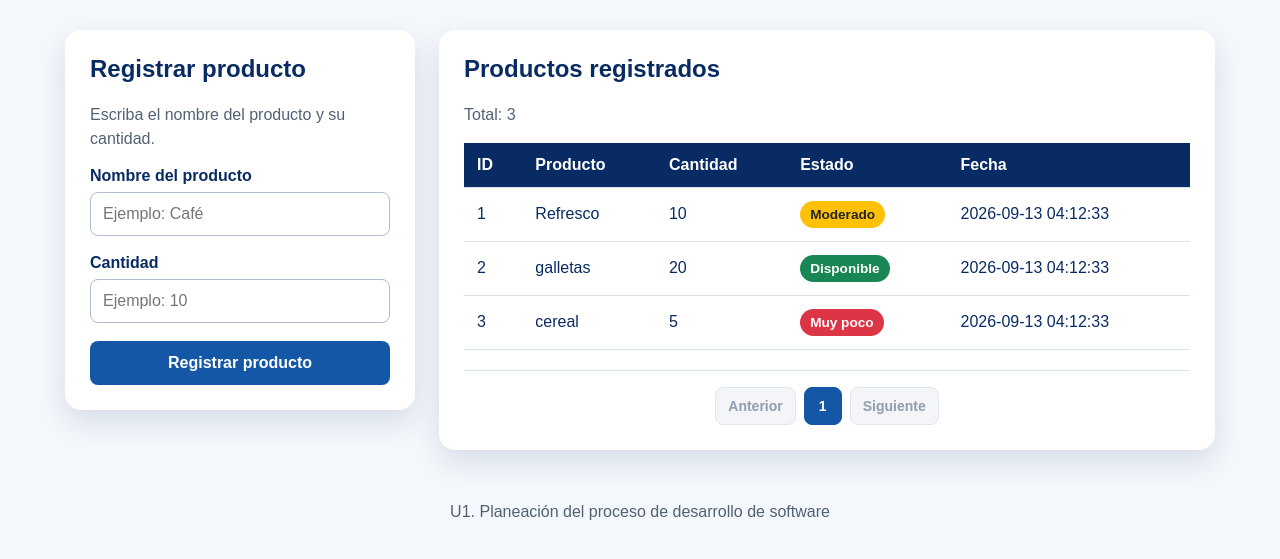
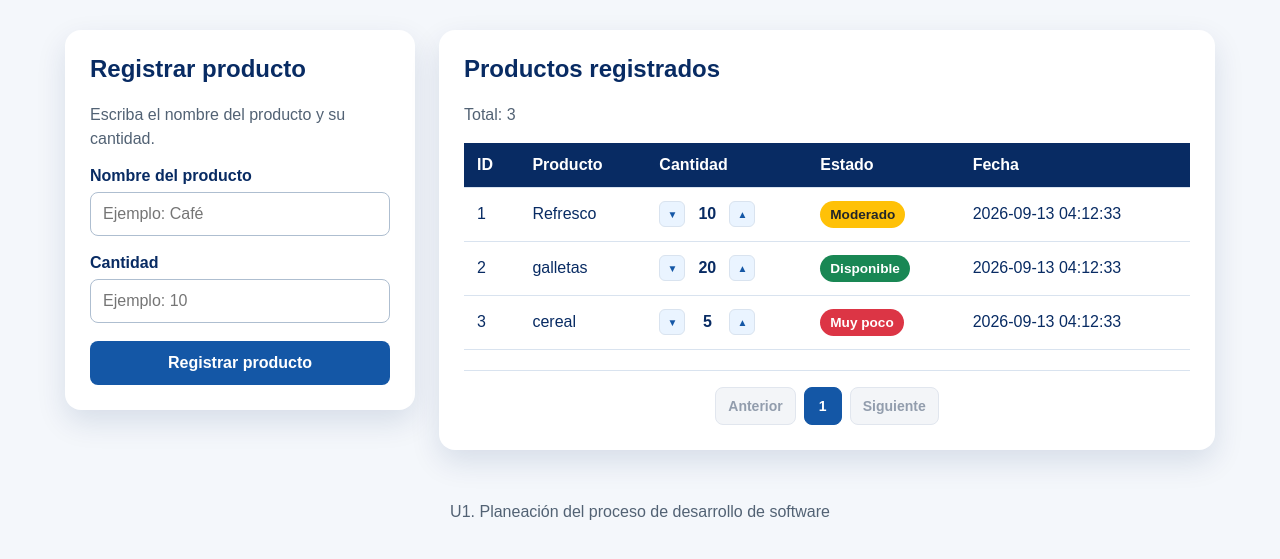
Before and after one commit to FreddyGP24/inventario, a PHP site: page / in a window 1280 px wide. Shown: the part 186-745 px from the top of the page. Run offline with PHP 8.4, Linux system fonts and the light colour scheme; data comes from the database, SQL or seed files in the repository; a stand-in replaces the project's code that opens the database connection.

Commit message:
Esición rápida de la cantidad del producto

```diff
--- a/conexion.php
+++ /dev/null
@@ -1,24 +0,0 @@
-<?php
-
-$servidor = 'localhost';
-$baseDatos = 'inventario';
-$usuario = 'root';
-$contrasena = '';
-
-try {
-    $conexion = new PDO(
-        "mysql:host=$servidor;dbname=$baseDatos;charset=utf8mb4",
-        $usuario,
-        $contrasena
-    );
-
-    $conexion->setAttribute(
-        PDO::ATTR_ERRMODE,
-        PDO::ERRMODE_EXCEPTION
-    );
-} catch (PDOException $error) {
-    die(
-        'No fue posible conectarse con la base de datos: '
-        . $error->getMessage()
-    );
-}
--- /dev/null
+++ b/config/conexion.ejemplo.php
@@ -0,0 +1,6 @@
+<?php
+
+$servidor = 'localhost';
+$baseDatos = 'TU_BASE_DE_DATOS';
+$usuario = 'TU_USUARIO';
+$contrasena = 'TU_CONTRASEÑA';
--- a/css/estilos.css
+++ b/css/estilos.css
@@ -371,3 +371,55 @@ footer {
     background-color: #6c757d;
     color: white;
 }
+
+/* Controles de Cantidad en la Tabla */
+.control-cantidad {
+    display: flex;
+    align-items: center;
+    gap: 8px;
+}
+
+.form-cantidad {
+    margin: 0;
+    display: inline-block;
+}
+
+.numero-cantidad {
+    min-width: 28px;
+    text-align: center;
+    font-weight: 700;
+}
+
+.btn-cantidad {
+    background: var(--azul-claro);
+    color: var(--azul-principal);
+    border: 1px solid var(--borde);
+    border-radius: 6px;
+    width: 26px;
+    height: 26px;
+    display: inline-flex;
+    justify-content: center;
+    align-items: center;
+    cursor: pointer;
+    font-size: 10px;
+    transition: all 0.2s ease;
+    padding: 0;
+}
+
+.btn-cantidad:hover:not(:disabled) {
+    background: var(--azul-principal);
+    color: var(--blanco);
+    border-color: var(--azul-principal);
+}
+
+.btn-cantidad:focus-visible {
+    outline: 2px solid var(--azul-principal);
+    outline-offset: 2px;
+}
+
+.btn-cantidad:disabled {
+    background: var(--gris-fondo);
+    color: #aebed0;
+    cursor: not-allowed;
+    border-color: var(--borde);
+}
--- a/index.php
+++ b/index.php
@@ -1,6 +1,6 @@
 <?php
 
-require_once __DIR__ . '/conexion.php';
+require_once __DIR__ . '/config/conexion.php';
 
 // Mostrar como máximo 7 productos por página.
 $productosPorPagina = 7;
@@ -236,6 +236,18 @@ $estado = $_GET['estado'] ?? '';
                                 </td>
 
                                 <td>
+                                    <div class="control-cantidad">
+                                        <!-- Botón de Restar -->
+                                        <form action="actualizar.php" method="POST" class="form-cantidad">
+                                            <input type="hidden" name="id" value="<?php echo $producto['id']; ?>">
+                                            <input type="hidden" name="accion" value="restar">
+                                            <input type="hidden" name="pagina" value="<?php echo $paginaActual; ?>">
+                                            <button type="submit" class="btn-cantidad" aria-label="Restar 1" <?php echo $producto['cantidad'] <= 0 ? 'disabled' : ''; ?>>
+                                                ▼
+                                            </button>
+                                        </form>
+
+                                        <span class="numero-cantidad">
                                             <?php
                                             echo htmlspecialchars(
                                                 (string) $producto['cantidad'],
@@ -243,6 +255,18 @@ $estado = $_GET['estado'] ?? '';
                                                 'UTF-8'
                                             );
                                             ?>
+                                        </span>
+
+                                        <!-- Botón de Sumar -->
+                                        <form action="actualizar.php" method="POST" class="form-cantidad">
+                                            <input type="hidden" name="id" value="<?php echo $producto['id']; ?>">
+                                            <input type="hidden" name="accion" value="sumar">
+                                            <input type="hidden" name="pagina" value="<?php echo $paginaActual; ?>">
+                                            <button type="submit" class="btn-cantidad" aria-label="Sumar 1" <?php echo $producto['cantidad'] >= 999 ? 'disabled' : ''; ?>>
+                                                ▲
+                                            </button>
+                                        </form>
+                                    </div>
                                 </td>
 
                                 <td>
```
Also changed, not shown: actualizar.php (added, +28 -0 lines). Lines whose indentation alone changed are shown as unchanged.
